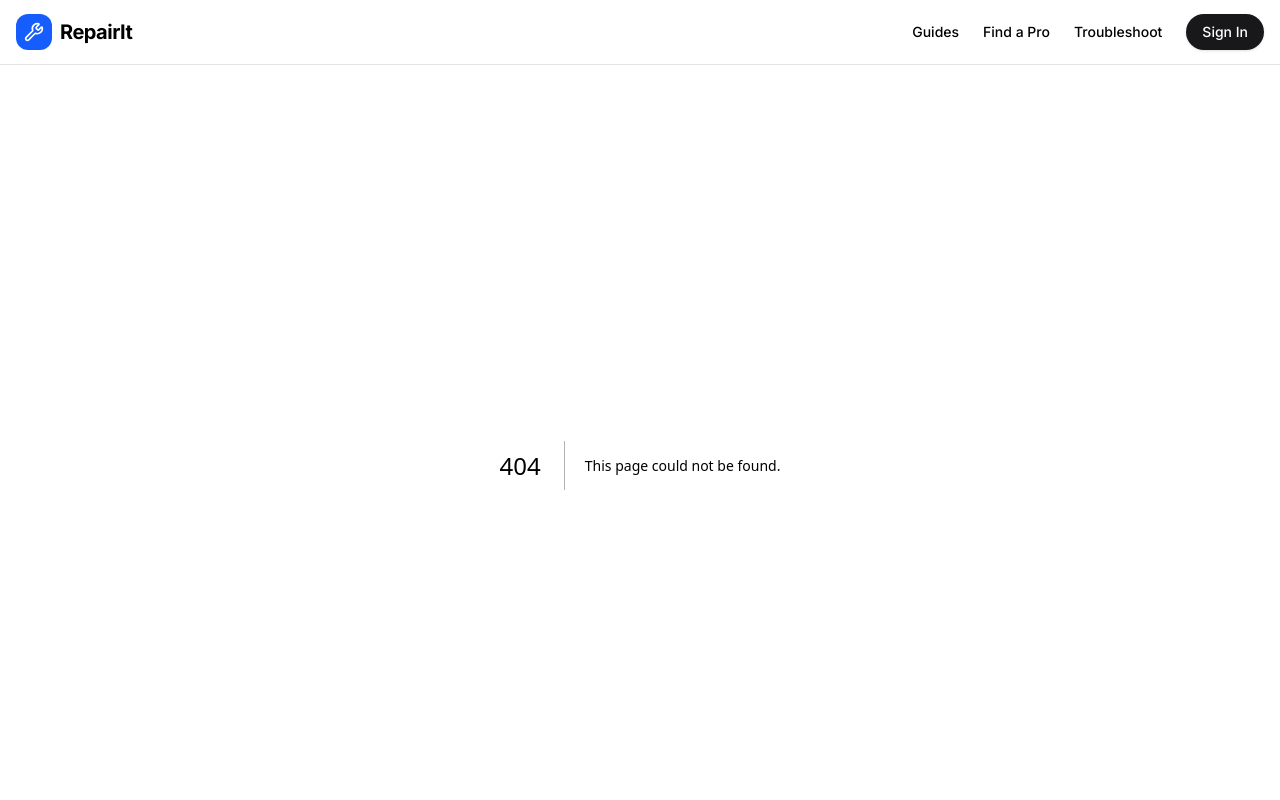
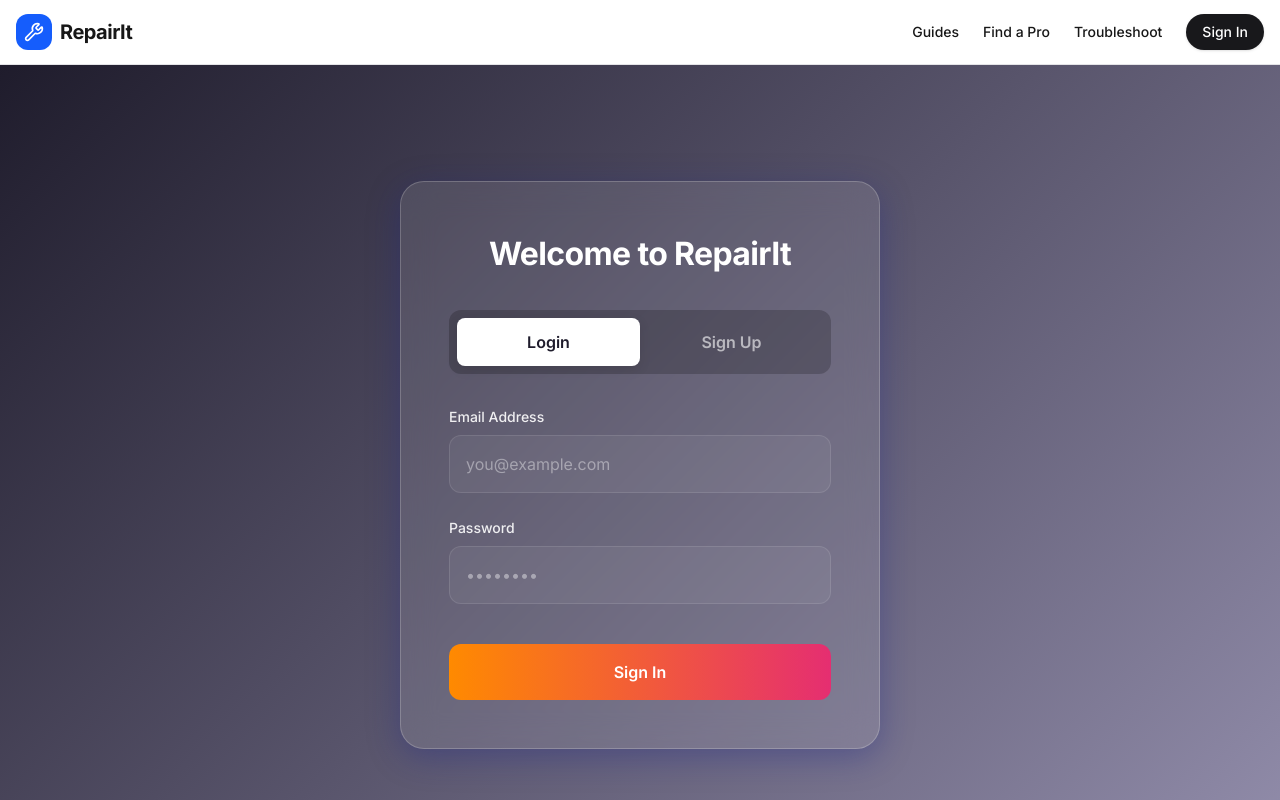
Before and after one commit to nishant-0411/RepairIt, a Next.js app in the folder frontend/: page /login in a window 1280 px wide. Before the commit this address had no page. Shown: the top 800 px of the page. Built offline with nearby package versions, Linux system fonts and the light colour scheme.

Commit message:
frontend

```diff
--- /dev/null
+++ b/frontend/src/app/login/page.module.css
@@ -0,0 +1,130 @@
+.container {
+  min-height: 100vh;
+  display: flex;
+  align-items: center;
+  justify-content: center;
+  background: linear-gradient(135deg, #1f1c2c 0%, #928dab 100%);
+  padding: 2rem;
+  font-family: 'Inter', system-ui, -apple-system, sans-serif;
+}
+
+.formWrapper {
+  background: rgba(255, 255, 255, 0.1);
+  backdrop-filter: blur(16px);
+  -webkit-backdrop-filter: blur(16px);
+  border: 1px solid rgba(255, 255, 255, 0.2);
+  border-radius: 24px;
+  padding: 3rem;
+  width: 100%;
+  max-width: 480px;
+  box-shadow: 0 8px 32px 0 rgba(31, 38, 135, 0.37);
+  transition: transform 0.3s ease;
+  position: relative;
+  overflow: hidden;
+}
+
+.title {
+  color: #fff;
+  font-size: 2rem;
+  font-weight: 700;
+  text-align: center;
+  margin-bottom: 2rem;
+  letter-spacing: -0.02em;
+}
+
+.tabs {
+  display: flex;
+  margin-bottom: 2rem;
+  position: relative;
+  background: rgba(0, 0, 0, 0.2);
+  border-radius: 12px;
+  padding: 0.5rem;
+}
+
+.tab {
+  flex: 1;
+  background: transparent;
+  border: none;
+  color: rgba(255, 255, 255, 0.6);
+  font-size: 1rem;
+  font-weight: 600;
+  padding: 0.75rem 0;
+  cursor: pointer;
+  transition: all 0.3s ease;
+  border-radius: 8px;
+  position: relative;
+  z-index: 1;
+}
+
+.tab.active {
+  color: #1f1c2c;
+  background: #fff;
+  box-shadow: 0 4px 12px rgba(0,0,0,0.1);
+}
+
+.form {
+  display: flex;
+  flex-direction: column;
+  gap: 1.5rem;
+  animation: fadeIn 0.5s ease;
+}
+
+@keyframes fadeIn {
+  from { opacity: 0; transform: translateY(10px); }
+  to { opacity: 1; transform: translateY(0); }
+}
+
+.inputGroup {
+  display: flex;
+  flex-direction: column;
+  gap: 0.5rem;
+}
+
+.label {
+  color: rgba(255, 255, 255, 0.9);
+  font-size: 0.875rem;
+  font-weight: 500;
+}
+
+.input {
+  background: rgba(255, 255, 255, 0.05);
+  border: 1px solid rgba(255, 255, 255, 0.1);
+  border-radius: 12px;
+  padding: 1rem;
+  color: #fff;
+  font-size: 1rem;
+  transition: all 0.3s ease;
+  outline: none;
+}
+
+.input::placeholder {
+  color: rgba(255, 255, 255, 0.4);
+}
+
+.input:focus {
+  background: rgba(255, 255, 255, 0.1);
+  border-color: rgba(255, 255, 255, 0.5);
+  box-shadow: 0 0 0 4px rgba(255, 255, 255, 0.1);
+}
+
+.button {
+  background: linear-gradient(90deg, #ff8a00, #e52e71);
+  border: none;
+  border-radius: 12px;
+  color: #fff;
+  font-size: 1rem;
+  font-weight: 600;
+  padding: 1rem;
+  cursor: pointer;
+  transition: all 0.3s ease;
+  margin-top: 1rem;
+}
+
+.button:hover {
+  transform: translateY(-2px);
+  box-shadow: 0 8px 24px rgba(229, 46, 113, 0.4);
+}
+
+.button:active {
+  transform: translateY(0);
+}
--- /dev/null
+++ b/frontend/src/app/login/page.tsx
@@ -0,0 +1,60 @@
+"use client";
+
+import React, { useState } from "react";
+import styles from "./page.module.css";
+
+export default function LoginPage() {
+  const [isLogin, setIsLogin] = useState(true);
+
+  return (
+    <div className={styles.container}>
+      <div className={styles.formWrapper}>
+        <h1 className={styles.title}>Welcome to RepairIt</h1>
+        <div className={styles.tabs}>
+          <button
+            className={`${styles.tab} ${isLogin ? styles.active : ""}`}
+            onClick={() => setIsLogin(true)}
+          >
+            Login
+          </button>
+          <button
+            className={`${styles.tab} ${!isLogin ? styles.active : ""}`}
+            onClick={() => setIsLogin(false)}
+          >
+            Sign Up
+          </button>
+        </div>
+
+        {isLogin ? (
+          <form className={styles.form} onSubmit={(e) => e.preventDefault()}>
+            <div className={styles.inputGroup}>
+              <label htmlFor="login-email" className={styles.label}>Email Address</label>
+              <input type="email" id="login-email" className={styles.input} placeholder="you@example.com" required />
+            </div>
+            <div className={styles.inputGroup}>
+              <label htmlFor="login-password" className={styles.label}>Password</label>
+              <input type="password" id="login-password" className={styles.input} placeholder="••••••••" required />
+            </div>
+            <button type="submit" className={styles.button}>Sign In</button>
+          </form>
+        ) : (
+          <form className={styles.form} onSubmit={(e) => e.preventDefault()}>
+            <div className={styles.inputGroup}>
+              <label htmlFor="signup-name" className={styles.label}>Full Name</label>
+              <input type="text" id="signup-name" className={styles.input} placeholder="John Doe" required />
+            </div>
+            <div className={styles.inputGroup}>
+              <label htmlFor="signup-email" className={styles.label}>Email Address</label>
+              <input type="email" id="signup-email" className={styles.input} placeholder="you@example.com" required />
+            </div>
+            <div className={styles.inputGroup}>
+              <label htmlFor="signup-password" className={styles.label}>Password</label>
+              <input type="password" id="signup-password" className={styles.input} placeholder="••••••••" required />
+            </div>
+            <button type="submit" className={styles.button}>Create Account</button>
+          </form>
+        )}
+      </div>
+    </div>
+  );
+}
```
